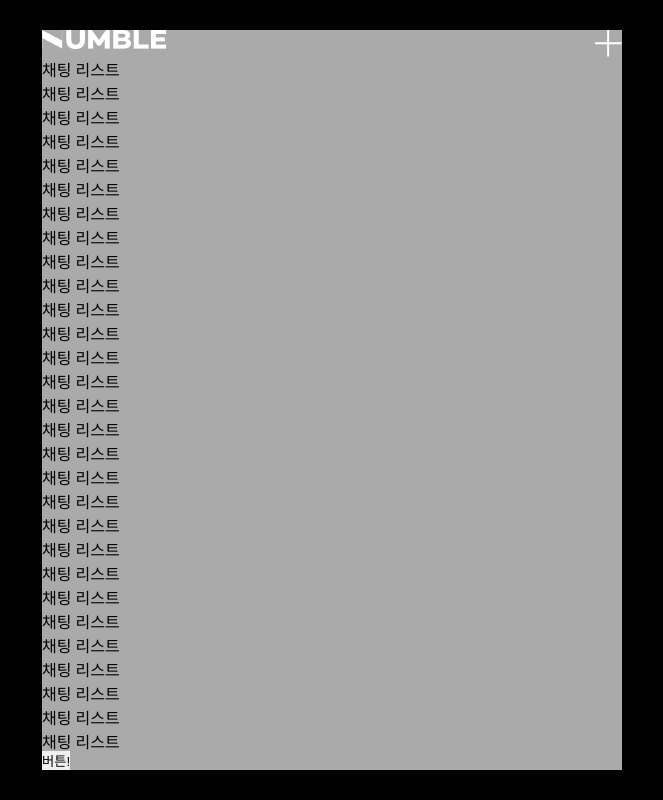
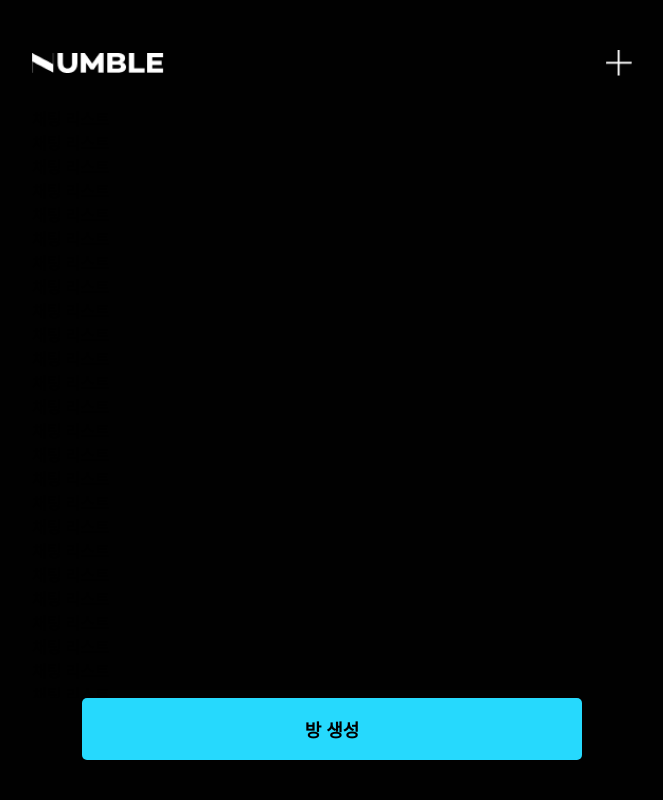
Before and after one commit to numble-challenge-nextjs-chatgpt/numble-nextjs, a Next.js app: page /chat-list in a window 1280 px wide. Shown: the whole page, without its empty margins (308-971 px from the left). Built offline with nearby package versions, Linux system fonts and the light colour scheme.

Commit message:
style: 공통 구조 스타일링 수정

```diff
--- a/src/components/common/CommonButton.module.css
+++ b/src/components/common/CommonButton.module.css
@@ -2,10 +2,11 @@
   background-color: var(--main-color);
   color: var(--font-black);
   font-weight: bold;
+  font-size: 18px;
   width: 100%;
-  max-width: 300px;
+  max-width: 500px;
 
-  height: 40px;
+  padding: 18px 0;
   border-radius: 5px;
 }
 
--- a/src/components/common/CommonInput.module.css
+++ b/src/components/common/CommonInput.module.css
@@ -2,7 +2,7 @@
   display: flex;
   flex-direction: column;
   width: 100%;
-  max-width: 300px;
+  max-width: 500px;
   row-gap: 10px;
 }
 
--- a/src/pages/chat-list.module.css
+++ b/src/pages/chat-list.module.css
@@ -3,11 +3,18 @@
   flex-direction: column;
   height: 100%;
   position: relative;
-
-  background: #aaa;
 }
 
 .header {
   display: flex;
   justify-content: space-between;
+  align-items: center;
+  padding: 30px 0;
 }
+
+.button-container {
+  display: flex;
+  justify-content: center;
+  align-items: flex-start;
+  min-height: 82px;
+}
--- a/src/pages/chat-list.tsx
+++ b/src/pages/chat-list.tsx
@@ -1,3 +1,4 @@
+import CommonButton from '@/components/common/CommonButton';
 import PageContainer from '@/components/common/PageContainer';
 import Image from 'next/image';
 import styles from './chat-list.module.css';
@@ -10,16 +11,20 @@ const ChatList = () => {
     <PageContainer>
       <div className={styles['page-container']}>
         <header className={styles['header']}>
-          <Image src={logoImg} alt={'numble logo'} />
-          <Image src={plusIcon} alt={'plus icon to add chat room'} />
+          <Image src={logoImg} alt={'numble logo'} height={20} />
+          <Image
+            src={plusIcon}
+            alt={'plus icon to add chat room'}
+            height={26}
+          />
         </header>
         <div style={{ overflow: 'scroll' }}>
           {Array.from({ length: 1000 }).map((_, index) => (
             <div>채팅 리스트</div>
           ))}
         </div>
-        <div>
-          <button>버튼!</button>
+        <div className={styles['button-container']}>
+          <CommonButton text={'방 생성'} />
         </div>
       </div>
     </PageContainer>
--- a/src/styles/Home.module.css
+++ b/src/styles/Home.module.css
@@ -19,7 +19,7 @@
   justify-content: flex-start;
   align-items: center;
   row-gap: 10px;
-  height: 72px;
+  height: 82px;
 }
 
 .text-button-get-key {
--- a/src/styles/globals.css
+++ b/src/styles/globals.css
@@ -43,6 +43,6 @@ body {
 .container {
   max-width: 640px;
   margin: 0 auto;
-  padding: 30px;
+  padding: 20px;
   height: 100vh;
 }
```
